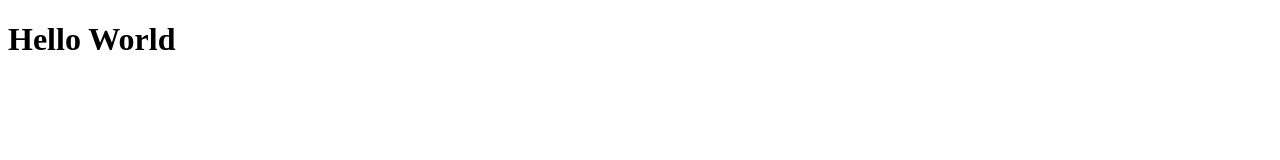
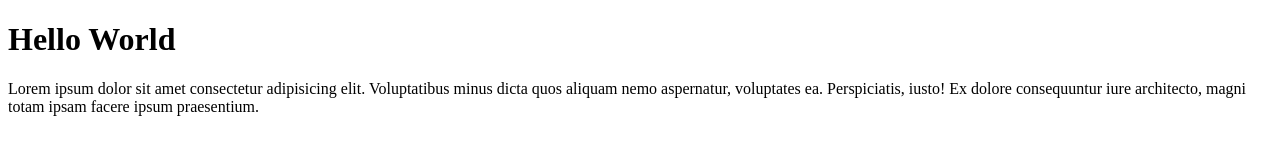
Before and after one commit to Democontoh/wpu-git-test-2, a plain HTML site: page index.html in a window 1280 px wide. Drawn offline with Linux system fonts and the light colour scheme.

Commit message:
edit file index.html

```diff
--- a/index.html
+++ b/index.html
@@ -10,6 +10,7 @@
 
 <body>
     <h1>Hello World</h1>
+    <p>Lorem ipsum dolor sit amet consectetur adipisicing elit. Voluptatibus minus dicta quos aliquam nemo aspernatur, voluptates ea. Perspiciatis, iusto! Ex dolore consequuntur iure architecto, magni totam ipsam facere ipsum praesentium.</p>
 </body>
 
 </html>
```
